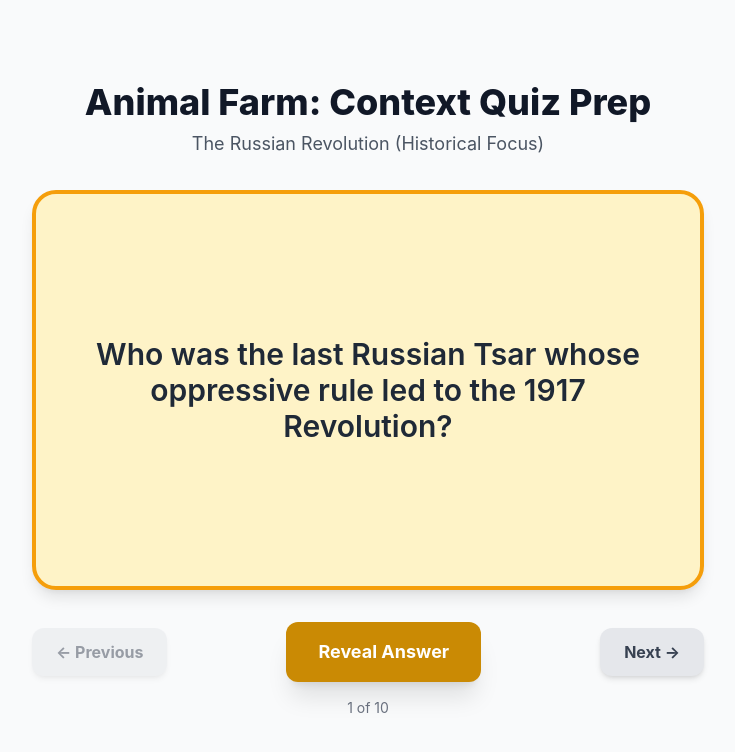
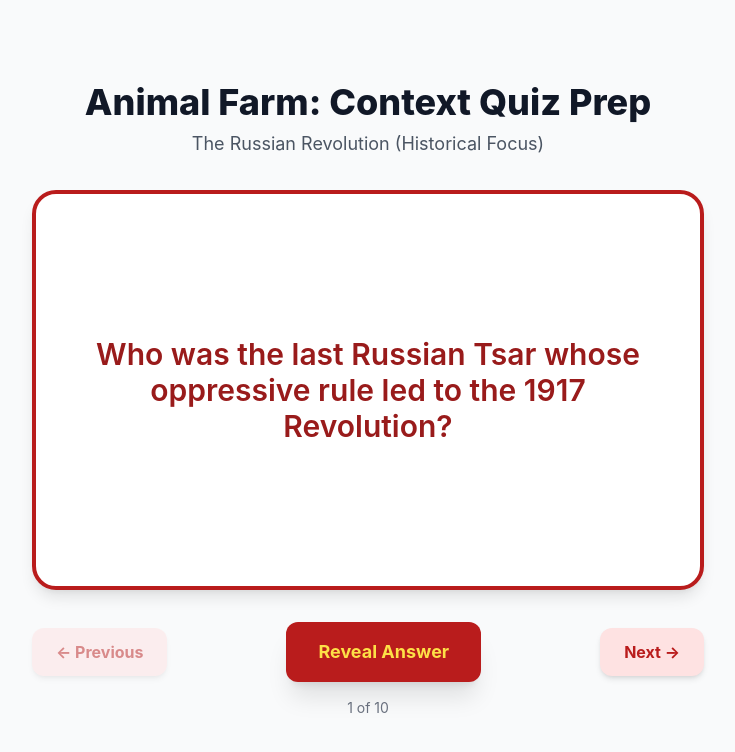
Before and after one commit to dcampbell4/RussianRevolution, a plain HTML site: page index.html in a window 1280 px wide. Shown: the whole page, without its empty margins (272-1007 px from the left). Drawn offline with nearby package versions, Linux system fonts and the light colour scheme.

Commit message:
Update index.html

```diff
--- a/index.html
+++ b/index.html
@@ -35,15 +35,16 @@
             box-shadow: 0 10px 15px -3px rgba(0, 0, 0, 0.1), 0 4px 6px -2px rgba(0, 0, 0, 0.05);
             text-align: center;
         }
+        /* Updated colors for Russian/Soviet theme */
         .card-front {
-            background-color: #fef3c7; /* Light yellow background */
-            border: 4px solid #f59e0b; /* Amber border */
+            background-color: white; /* Clean White Background */
+            border: 4px solid #b91c1c; /* Strong Red Border (red-700) */
         }
         .card-back {
-            background-color: #10b981; /* Green background */
-            color: white;
+            background-color: #b91c1c; /* Strong Red Background (red-700) */
+            color: #fcd34d; /* Gold/Yellow Text (yellow-300) */
             transform: rotateY(180deg);
-            border: 4px solid #059669; /* Darker green border */
+            border: 4px solid #7f1d1d; /* Darker Red Border (red-900) */
         }
     </style>
 </head>
@@ -63,7 +64,8 @@
             <div id="flashcard" class="flashcard">
                 <!-- Front Face (Question) -->
                 <div id="cardFront" class="card-face card-front transition duration-300">
-                    <p class="text-2xl sm:text-3xl font-semibold text-gray-800" id="cardTextFront">Loading Question...</p>
+                    <!-- Changed text color to red-800 for contrast -->
+                    <p class="text-2xl sm:text-3xl font-semibold text-red-800" id="cardTextFront">Loading Question...</p>
                 </div>
                 <!-- Back Face (Answer) -->
                 <div id="cardBack" class="card-face card-back transition duration-300">
@@ -74,15 +76,18 @@
 
         <!-- Controls -->
         <div class="flex justify-between items-center mt-6">
-            <button id="prevButton" onclick="prevCard()" class="px-6 py-3 bg-gray-200 text-gray-700 rounded-xl font-bold hover:bg-gray-300 transition duration-150 disabled:opacity-50 shadow-md">
+            <!-- Updated button style for red theme -->
+            <button id="prevButton" onclick="prevCard()" class="px-6 py-3 bg-red-100 text-red-700 rounded-xl font-bold hover:bg-red-200 transition duration-150 disabled:opacity-50 shadow-md">
                 &larr; Previous
             </button>
 
-            <button id="flipButton" onclick="flipCard()" class="px-8 py-4 bg-yellow-600 text-white rounded-xl font-bold text-lg hover:bg-yellow-700 transition duration-150 shadow-xl transform hover:scale-105">
+            <!-- Updated button style for red and gold theme -->
+            <button id="flipButton" onclick="flipCard()" class="px-8 py-4 bg-red-700 text-yellow-300 rounded-xl font-bold text-lg hover:bg-red-800 transition duration-150 shadow-xl transform hover:scale-105">
                 <span id="flipButtonText">Reveal Answer</span>
             </button>
 
-            <button id="nextButton" onclick="nextCard()" class="px-6 py-3 bg-gray-200 text-gray-700 rounded-xl font-bold hover:bg-gray-300 transition duration-150 disabled:opacity-50 shadow-md">
+            <!-- Updated button style for red theme -->
+            <button id="nextButton" onclick="nextCard()" class="px-6 py-3 bg-red-100 text-red-700 rounded-xl font-bold hover:bg-red-200 transition duration-150 disabled:opacity-50 shadow-md">
                 Next &rarr;
             </button>
         </div>
```
